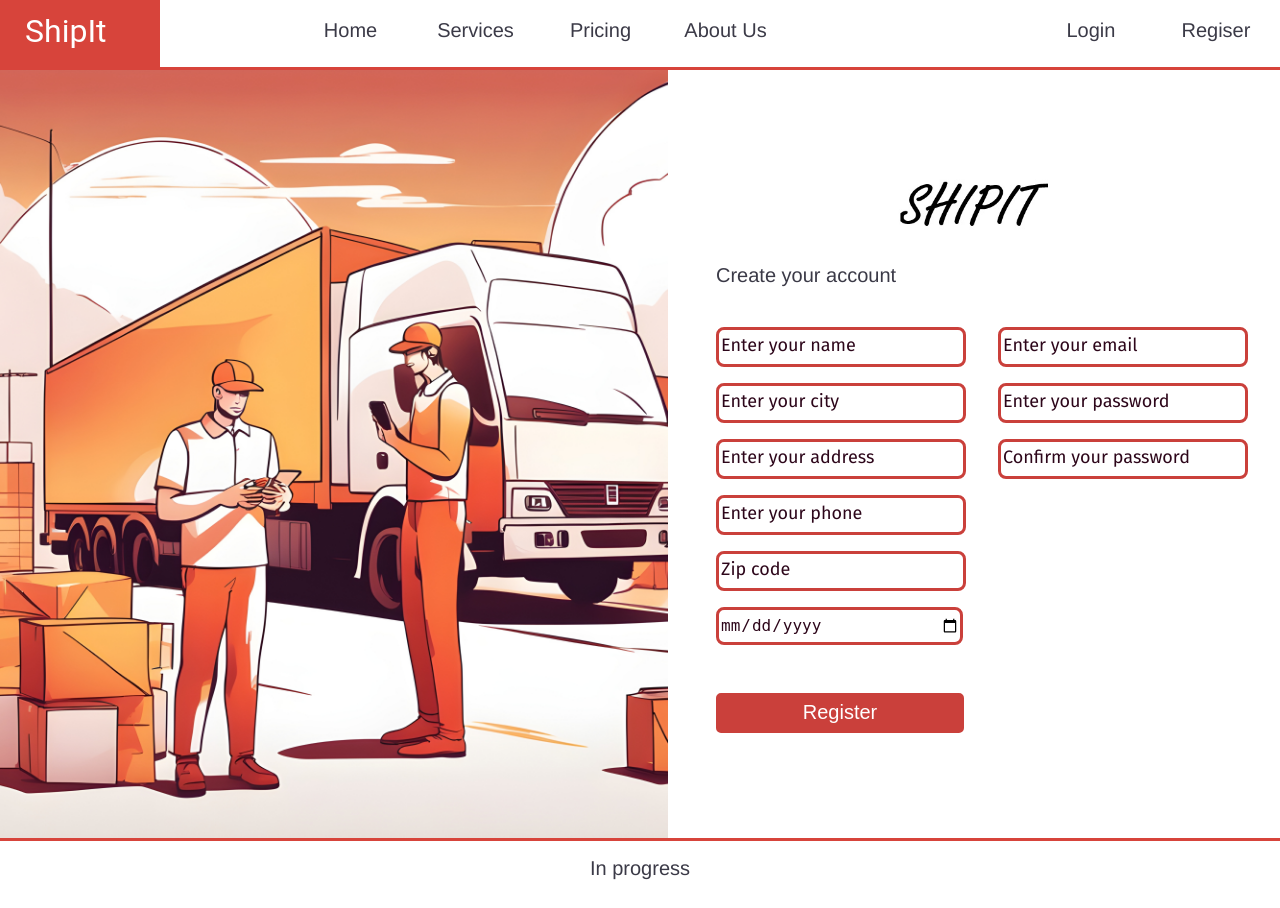
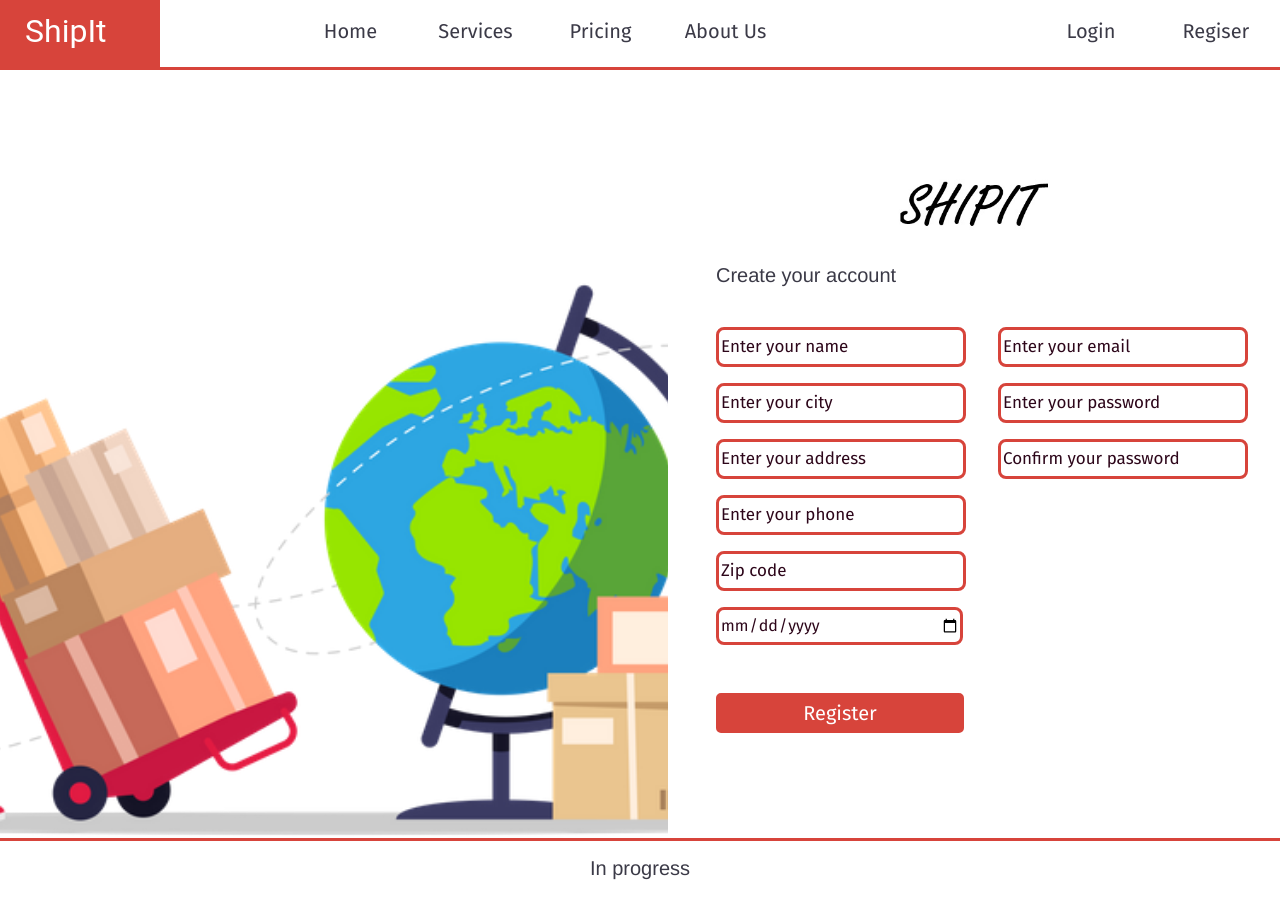
Before and after one commit to ekarkat/shipping_website, a Flask app: page /register/ in a window 1280 px wide. Run offline with Flask 3, Linux system fonts and the light colour scheme; some libraries are stand-ins or nearby versions.

Commit message:
add a function to generate tracking number, register image

```diff
--- a/models/engine/db_storage.py
+++ b/models/engine/db_storage.py
@@ -60,6 +60,13 @@ class DBStorage():
             return None
         return (result[0])
 
+    def parcel_track(self, track_num):
+        """Returns a user based on id"""
+        result = self.__session.query(Parcel).filter_by(parcel_tracking_number=track_num).all()
+        if len(result) == 0:
+            return None
+        return (result[0])
+
     def new(self, obj):
         """Add obj to database"""
         self.__session.add(obj)
--- a/models/parcel.py
+++ b/models/parcel.py
@@ -15,6 +15,7 @@ class Parcel(BaseModel, Base):
     to_phone_number = Column(String(60), nullable=True)
     to_address = Column(String(1024), nullable=True)
     to_city = Column(String(60), nullable=True)
+    to_postalcode = Column(String(60), nullable=True)
     parcel_weight = Column(String(60), nullable=True)
     parcel_tracking_number = Column(String(60), nullable=True)
     parcel_status = Column(String(60), nullable=True)
--- a/web_flask/forms.py
+++ b/web_flask/forms.py
@@ -58,7 +58,7 @@ class CreateParcel(FlaskForm):
     to_city = StringField('Reciver city', validators=[DataRequired()])
     parcel_weight = StringField('parcel weight')
     parcel_comments = StringField('comments')
-    to_postal_code = StringField('Postal code', validators=[DataRequired(), Length(min=5, max=20)])
+    to_postalcode = StringField('Postal code', validators=[DataRequired(), Length(min=5, max=20)])
     submit = SubmitField('Create')
 
 
--- a/web_flask/routes/account.py
+++ b/web_flask/routes/account.py
@@ -29,6 +29,7 @@ def account():
             "to_phone_number" : create_form.to_phone_number.data,
             "to_address" : create_form.to_address.data,
             "to_city" : create_form.to_city.data,
+            "to_postalcode" : create_form.to_postalcode.data,
             "parcel_weight" : create_form.parcel_weight.data,
             "parcel_comments" : create_form.parcel_comments.data,
         }
--- a/web_flask/static/css/header.css
+++ b/web_flask/static/css/header.css
@@ -9,6 +9,7 @@ header{
 	/* border-right: solid black; */
 	box-sizing: border-box;
 	background-color: white;
+	font-family: "Fira Sans", sans-serif;
 }
 
 /* Control all the div in header */
--- a/web_flask/static/css/login.css
+++ b/web_flask/static/css/login.css
@@ -2,6 +2,7 @@
 div.container {
 	text-align: center;
 	border: none;
+	font-family: "Fira Sans", sans-serif;
 }
 
 .first {
@@ -75,6 +76,8 @@ input {
 	box-sizing: border-box;
 	border: 2px solid rgb(215,68,59);
 	border-radius: 4px;
+	font-family: "Fira Sans", sans-serif;
+	font-size: 16px;
 }
 .personal_info input:focus {
 	border: 2px solid rgb(215,68,59);
@@ -94,6 +97,7 @@ input {
 	color: red;
 	opacity: 1; /* Firefox */
 	font-size: 15px;
+	font-family: "Fira Sans", sans-serif;
 }
 
 .signup {
--- a/web_flask/static/css/register.css
+++ b/web_flask/static/css/register.css
@@ -9,12 +9,12 @@
 	width: 100%;
 	box-sizing: border-box;
 	height: 48rem;
-	background-image: url('/static/img/register.jpg');
+	background-image: url('/static/img/register.png');
 	/* background-size: 100%, 100%; */
 	filter: opacity(1);
 	background-repeat: no-repeat;
 	background-size: cover;
-	background-position: center center;
+	background-position: center 60px;
 }
 
 .register {
@@ -61,12 +61,14 @@ label {
 input {
 	width: 15rem;
 	height: 2rem;
-	border: solid #CA403B;
+	border: solid #D7443B;
 	border-radius: 8px;
 	margin: 8px 0;
+	font-size: 17px;
+	font-family: "Fira Sans", sans-serif;
 }
 input:focus {
-	border: solid #CA403B;
+	border: solid #D7443B;
 	border-radius: 8px;
 	outline: none;
 }
@@ -74,7 +76,7 @@ input:focus {
 ::placeholder {
 	color: #2D061A;
 	opacity: 1; /* Firefox */
-	font-size: 18px;
+	font-size: 17px;
 	font-family: "Fira Sans", sans-serif;
 }
 
@@ -89,7 +91,7 @@ input:focus {
 .submit_b {
 	/* clear: both; */
 	/* display: block; */
-	border: solid #CA403B;
+	border: solid #D7443B;
 	height: 40px;
 	/* margin: 0px 15rem 5px 5px; */
 	/* float: right; */
@@ -99,15 +101,15 @@ input:focus {
 	font-size: 20px;
 	cursor: pointer;
 	width: 15.5rem;
-	background-color: #CA403B;
+	background-color: #D7443B;
 	color: white;
-	border: 2px solid #CA403B;
+	border: 2px solid #D7443B;
 }
 
 .submit_b:hover {
-	background-color: #CA403B;
+	background-color: #D7443B;
 	color: white;
-	border: 2px solid #CA403B;
+	border: 2px solid #D7443B;
 }
 
 input[type="date"] {
```
Also changed, not shown: models/user.py (+15 -2 lines), web_flask/static/css/account.css (+10 -5 lines), web_flask/static/scripts/account.js (+8 -5 lines), web_flask/templates/account.html (+10 -8 lines), web_flask/static/img/register.png (added), web_flask/static/img/registera.jpg (renamed from web_flask/static/img/register.jpg), 1 other file.
